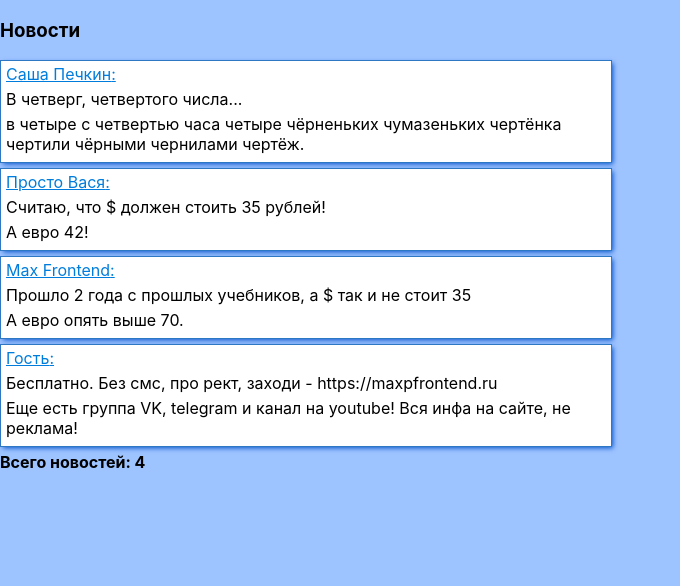
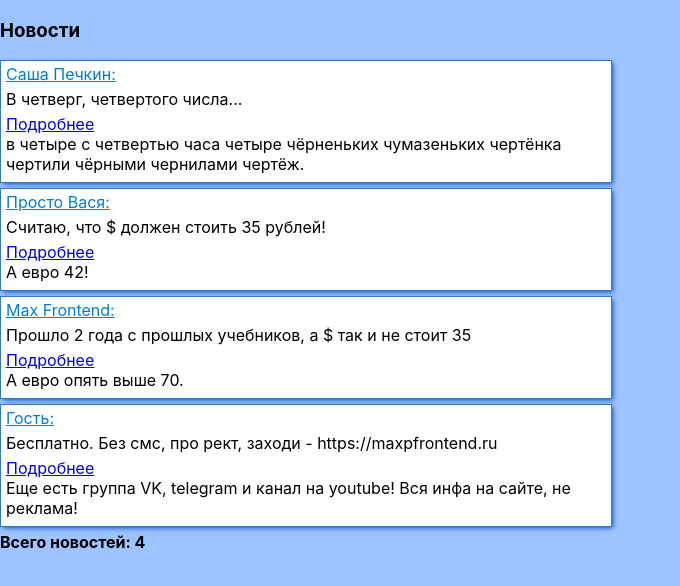
Before and after one commit to hsher/react-study, a React (Create React App) app: page / in a window 1280 px wide. Shown: the top 586 px of the page, without its empty margins (0-680 px from the left). Built offline with nearby package versions, Linux system fonts and the light colour scheme.

Commit message:
Add readmore link

```diff
--- a/src/index.js
+++ b/src/index.js
@@ -46,6 +46,7 @@ class Article extends React.Component {
       <div className="article">
         <p className="news__author">{author}:</p>
         <p className="news__text">{text}</p>
+        <a href='#' className='news__readmore'>Подробнее</a>
         <p className="news__big-text">{bigText}</p>
       </div>
     )
```
